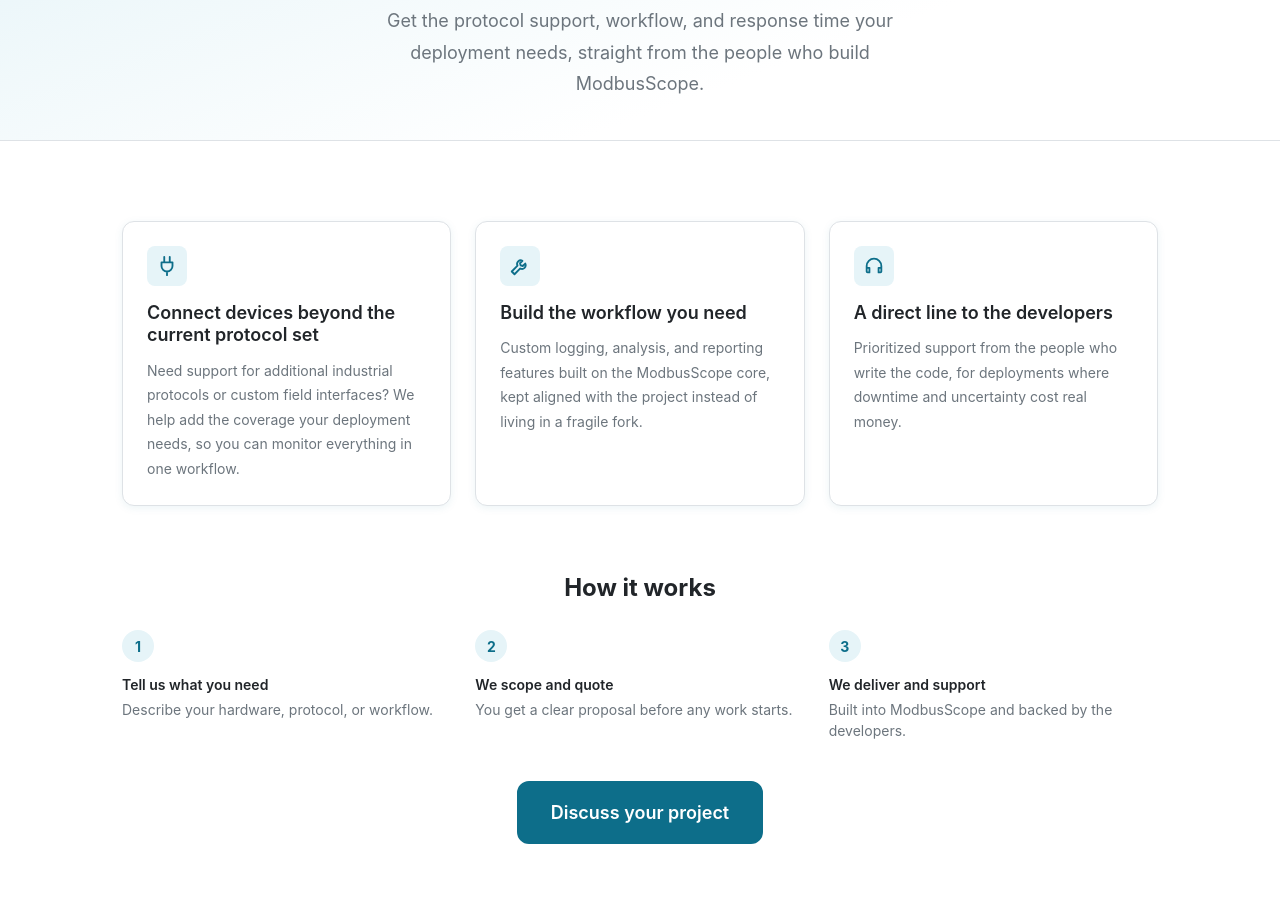
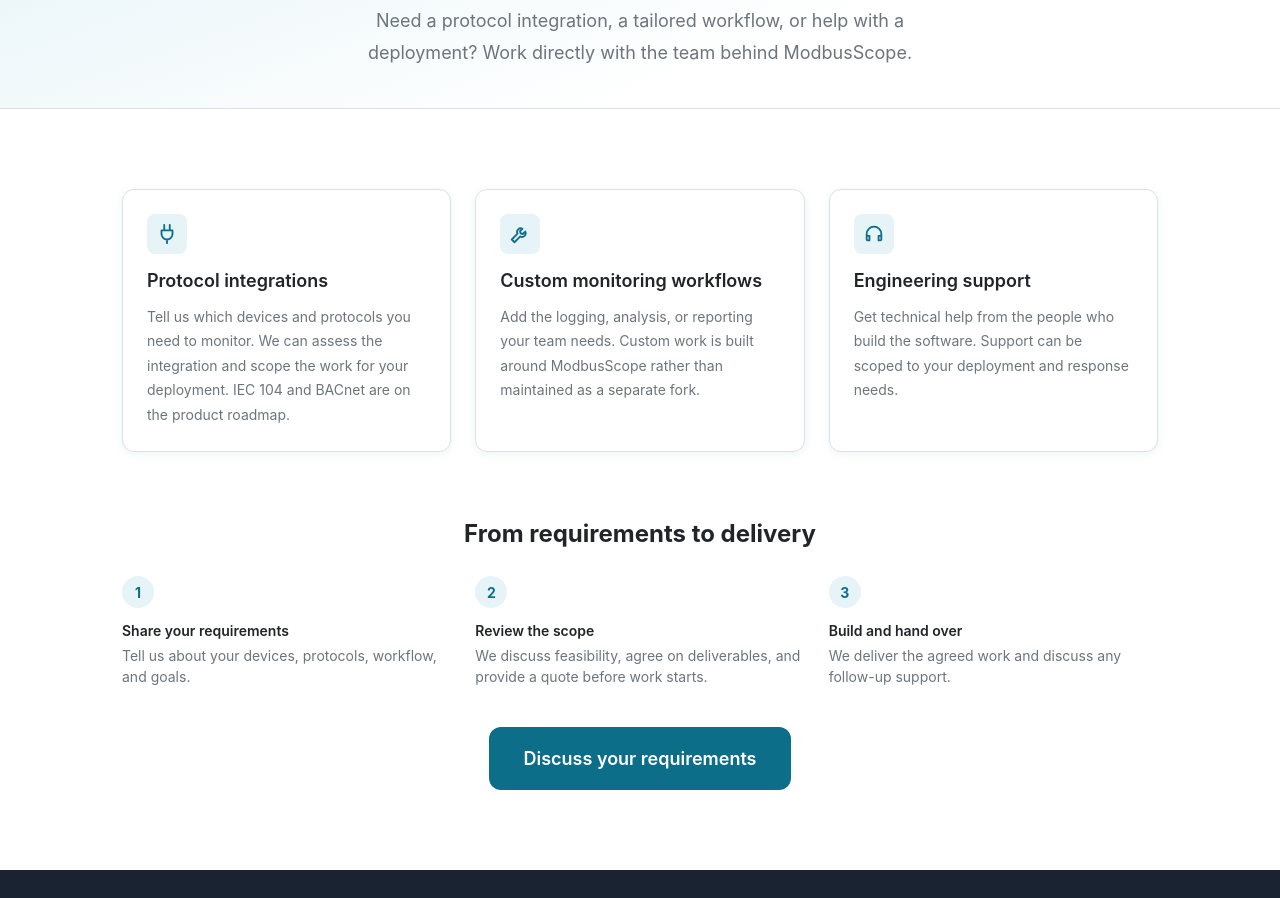
Before and after one commit to ModbusScope/modbusscope.github.io, an Eleventy site: page src/services/index.html in a window 1280 px wide. Shown: the part 187-1085 px from the top of the page. Built offline with nearby package versions, Linux system fonts and the light colour scheme; Eleventy itself is replaced by a stand-in of ours; files that its build step writes are made by us from their sources.

Commit message:
Update service page

```diff
--- a/src/services/index.html
+++ b/src/services/index.html
@@ -1,17 +1,17 @@
 ---
 layout: base.html
-title: "Services - ModbusScope"
-description: "Custom development, protocol support, and direct engineering help for industrial monitoring teams building on ModbusScope."
-ogDescription: "Custom development, protocol support, and direct engineering help for industrial monitoring teams."
+title: "Engineering Services - ModbusScope"
+description: "Get help with protocol integrations, custom monitoring workflows, and engineering support for your ModbusScope deployment."
+ogDescription: "Protocol integrations, custom monitoring workflows, and engineering support for ModbusScope deployments."
 ---
   <main>
 
     <!-- PAGE HEADER -->
     <section class="page-header">
       <div class="container">
-        <h1 class="section-title">Services</h1>
+        <h1 class="section-title">Engineering services</h1>
         <p class="section-subtitle">
-          Get the protocol support, workflow, and response time your deployment needs, straight from the people who build ModbusScope.
+          Need a protocol integration, a tailored workflow, or help with a deployment? Work directly with the team behind ModbusScope.
         </p>
       </div>
     </section>
@@ -25,10 +25,10 @@
             <div class="feature-card__icon" aria-hidden="true">
               <svg width="22" height="22" viewBox="0 0 24 24" fill="none" stroke="currentColor" stroke-width="2" stroke-linecap="round" stroke-linejoin="round"><path d="M9 2v6M15 2v6M6 8h12v4a6 6 0 0 1-12 0V8zM12 18v4"/></svg>
             </div>
-            <h3 class="feature-card__title">Connect devices beyond the current protocol set</h3>
+            <h3 class="feature-card__title">Protocol integrations</h3>
             <p class="feature-card__desc">
-              Need support for additional industrial protocols or custom field interfaces? We help add the coverage your deployment needs,
-              so you can monitor everything in one workflow.
+              Tell us which devices and protocols you need to monitor. We can assess the integration and scope the work for your deployment.
+              IEC 104 and BACnet are on the product roadmap.
             </p>
           </article>
 
@@ -36,9 +36,9 @@
             <div class="feature-card__icon" aria-hidden="true">
               <svg width="22" height="22" viewBox="0 0 24 24" fill="none" stroke="currentColor" stroke-width="2" stroke-linecap="round" stroke-linejoin="round"><path d="M14.7 6.3a4 4 0 0 0-5.4 5.4L3 18l3 3 6.3-6.3a4 4 0 0 0 5.4-5.4l-2.7 2.7-2.3-.7-.7-2.3z"/></svg>
             </div>
-            <h3 class="feature-card__title">Build the workflow you need</h3>
+            <h3 class="feature-card__title">Custom monitoring workflows</h3>
             <p class="feature-card__desc">
-              Custom logging, analysis, and reporting features built on the ModbusScope core, kept aligned with the project instead of living in a fragile fork.
+              Add the logging, analysis, or reporting your team needs. Custom work is built around ModbusScope rather than maintained as a separate fork.
             </p>
           </article>
 
@@ -46,33 +46,33 @@
             <div class="feature-card__icon" aria-hidden="true">
               <svg width="22" height="22" viewBox="0 0 24 24" fill="none" stroke="currentColor" stroke-width="2" stroke-linecap="round" stroke-linejoin="round"><path d="M4 14v-2a8 8 0 0 1 16 0v2M4 14h3v5H5a1 1 0 0 1-1-1v-4zM20 14h-3v5h2a1 1 0 0 0 1-1v-4z"/></svg>
             </div>
-            <h3 class="feature-card__title">A direct line to the developers</h3>
+            <h3 class="feature-card__title">Engineering support</h3>
             <p class="feature-card__desc">
-              Prioritized support from the people who write the code, for deployments where downtime and uncertainty cost real money.
+              Get technical help from the people who build the software. Support can be scoped to your deployment and response needs.
             </p>
           </article>
 
         </div>
 
-        <h2 class="services__title">How it works</h2>
+        <h2 class="services__title">From requirements to delivery</h2>
         <ol class="services__steps">
           <li class="services__step">
-            <span class="services__step-title">Tell us what you need</span>
-            Describe your hardware, protocol, or workflow.
+            <span class="services__step-title">Share your requirements</span>
+            Tell us about your devices, protocols, workflow, and goals.
           </li>
           <li class="services__step">
-            <span class="services__step-title">We scope and quote</span>
-            You get a clear proposal before any work starts.
+            <span class="services__step-title">Review the scope</span>
+            We discuss feasibility, agree on deliverables, and provide a quote before work starts.
           </li>
           <li class="services__step">
-            <span class="services__step-title">We deliver and support</span>
-            Built into ModbusScope and backed by the developers.
+            <span class="services__step-title">Build and hand over</span>
+            We deliver the agreed work and discuss any follow-up support.
           </li>
         </ol>
 
         <div class="features__cta">
           <a href="mailto:info@modbusscope.com?subject=ModbusScope%20services%20inquiry&amp;body=Hi%2C%0A%0AI%27d%20like%20to%20discuss%20a%20project.%0A%0ACompany%3A%0ADevices%20%2F%20protocol%3A%0AWhat%20I%20need%3A%0ATimeline%3A"
-             class="btn btn-primary btn-lg">Discuss your project</a>
+             class="btn btn-primary btn-lg">Discuss your requirements</a>
         </div>
       </div>
     </section>
```
